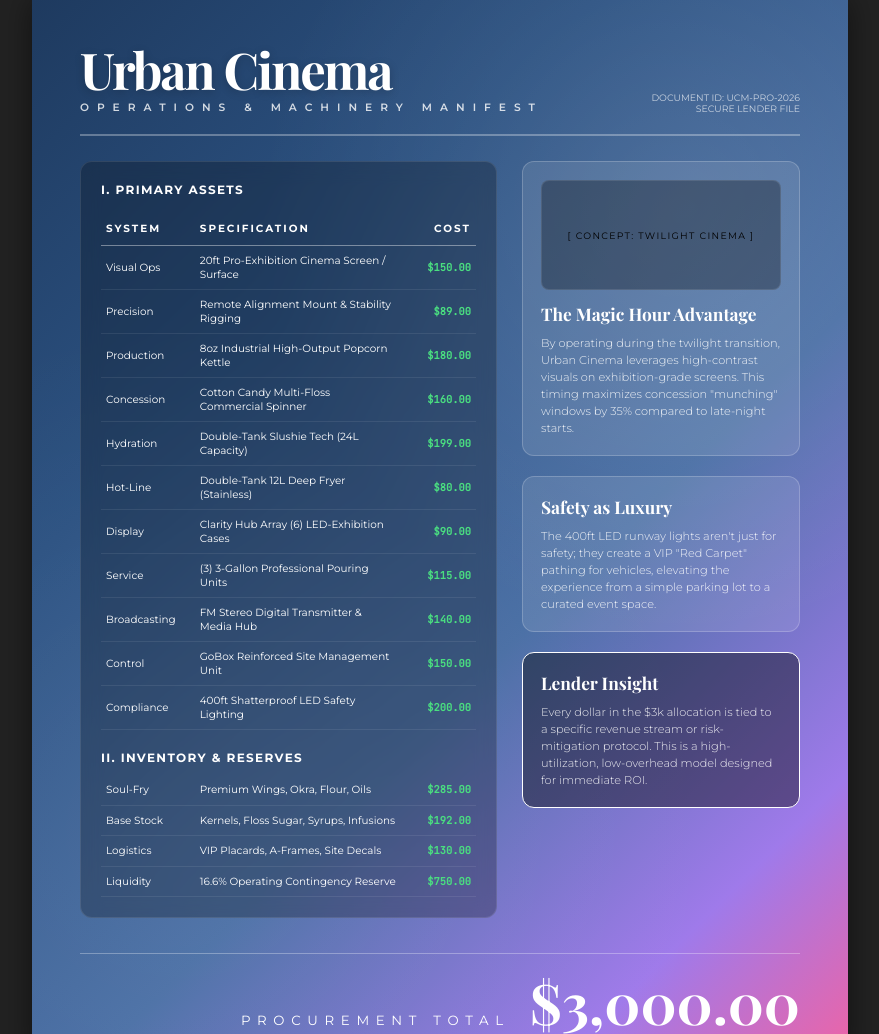
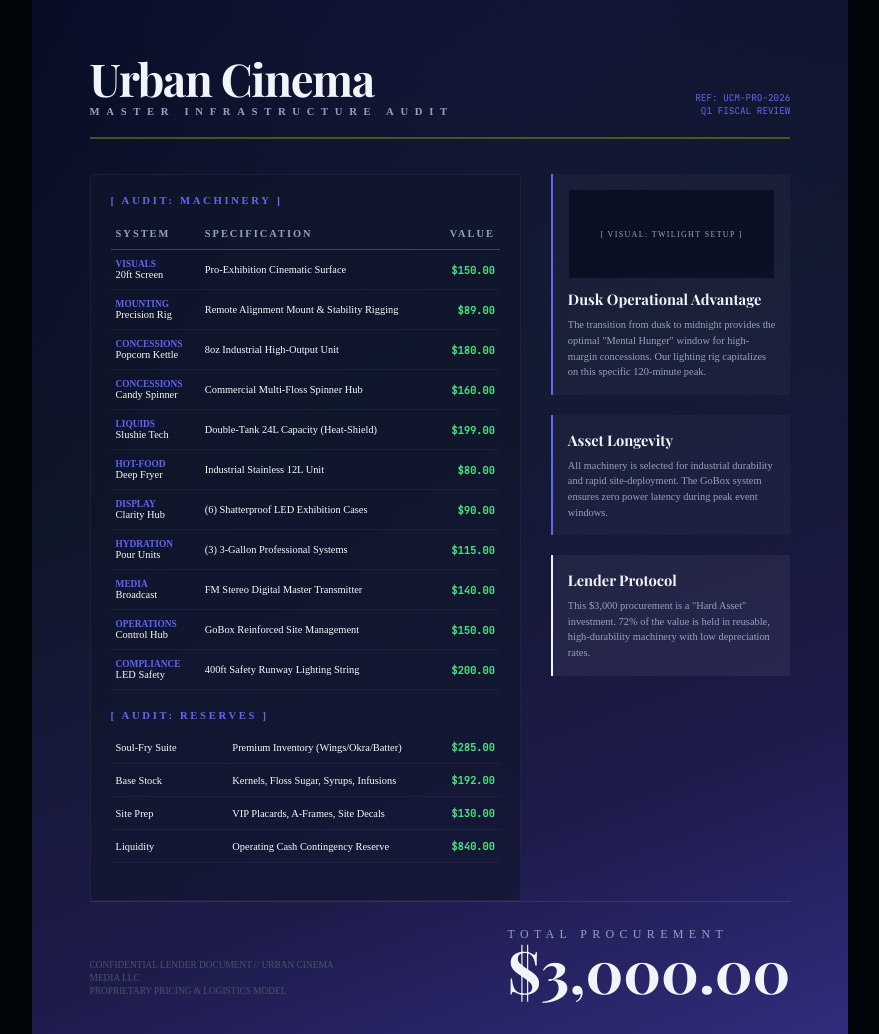
Before and after one commit to PinkMintClean/Loan, a plain HTML site: page UMC1.html in a window 1280 px wide. Shown: the top 1034 px of the page, without its empty margins (200-1079 px from the left). Drawn offline with nearby package versions, Linux system fonts and the light colour scheme; a web font is replaced by a local one.

Commit message:
Update title and styling for UMC1.html

```diff
--- a/UMC1.html
+++ b/UMC1.html
@@ -3,10 +3,10 @@
 <head>
     <meta charset="UTF-8">
     <meta name="viewport" content="width=device-width, initial-scale=1.0">
-    <title>UCM Master Manifest - Twilight Edition</title>
+    <title>UCM Midnight Manifest</title>
     <link href="https://fonts.googleapis.com/css2?family=Playfair+Display:ital,wght@0,700;1,700&family=Montserrat:wght@300;400;600;700&family=JetBrains+Mono:wght@400&display=swap" rel="stylesheet">
     <style>
-        /* PAGE SETUP - FORCE SINGLE SHEET SCALE */
+        /* CRITICAL: HIDE BROWSER HEADERS/FOOTERS */
         @page {
             size: 8.5in 11in;
             margin: 0;
@@ -21,250 +21,214 @@
         body {
             margin: 0;
             padding: 0;
+            background-color: #010409;
             display: flex;
             justify-content: center;
-            background-color: #222;
-            font-family: 'Montserrat', sans-serif;
+            align-items: center;
+            min-height: 100vh;
         }
 
-        /* THE CANVAS - TWILIGHT CLOUD GRADIENT */
-        .magazine-page {
+        /* THE RIGID CANVAS: MIDNIGHT DUSK */
+        .page-container {
             width: 8.5in;
             height: 11in;
-            /* Twilight Blue to Cotton Candy Pink/Purple Gradient */
-            background: linear-gradient(135deg, #1e3a5f 0%, #2c5282 30%, #4a6fa5 60%, #9f7aea 85%, #ed64a6 100%);
-            padding: 0.5in;
-            display: grid;
-            grid-template-columns: 1.8fr 1.2fr;
-            grid-template-rows: auto 1fr auto;
-            gap: 25px;
+            background: linear-gradient(160deg, #020617 0%, #0f172a 40%, #1e1b4b 75%, #312e81 100%);
+            padding: 0.6in;
+            display: flex;
+            flex-direction: column;
+            position: relative;
             overflow: hidden;
-            position: relative;
-            box-shadow: 0 0 30px rgba(0,0,0,0.5);
+            color: #f8fafc;
         }
 
-        /* SUBTLE CLOUD OVERLAY EFFECT */
-        .magazine-page::after {
+        /* Subtle Fog Overlay */
+        .page-container::before {
             content: "";
             position: absolute;
             top: 0; left: 0; right: 0; bottom: 0;
-            background: radial-gradient(circle at 80% 20%, rgba(255,255,255,0.1) 0%, transparent 40%),
-                        radial-gradient(circle at 20% 80%, rgba(255,255,255,0.05) 0%, transparent 50%);
+            background: radial-gradient(circle at 50% -20%, rgba(99, 102, 241, 0.15) 0%, transparent 60%);
             pointer-events: none;
         }
 
-        /* CONTENT STYLING */
         header {
-            grid-column: span 2;
-            border-bottom: 2px solid rgba(255,255,255,0.3);
+            border-bottom: 2px solid rgba(197, 164, 0, 0.4);
             padding-bottom: 20px;
+            margin-bottom: 35px;
             display: flex;
             justify-content: space-between;
             align-items: flex-end;
-            position: relative;
-            z-index: 2;
+            z-index: 10;
         }
 
-        .brand-block h1 {
+        .brand h1 {
             font-family: 'Playfair Display', serif;
-            font-size: 38pt;
-            letter-spacing: -1.5pt;
+            font-size: 34pt;
+            letter-spacing: -1pt;
             margin: 0;
-            line-height: 0.85;
-            color: #fff;
-            text-shadow: 0 2px 10px rgba(0,0,0,0.2);
+            line-height: 0.9;
+            color: #f1f5f9;
         }
 
-        .brand-block span {
+        .brand span {
             font-size: 8pt;
-            letter-spacing: 6pt;
+            letter-spacing: 5pt;
             text-transform: uppercase;
             font-weight: 600;
-            color: rgba(255,255,255,0.8);
-            margin-top: 10px;
+            color: #94a3b8;
+            margin-top: 8px;
             display: block;
         }
 
-        .manifest-table-wrap {
-            background: rgba(0, 0, 0, 0.25);
-            backdrop-filter: blur(10px);
-            -webkit-backdrop-filter: blur(10px);
-            border-radius: 12px;
-            padding: 20px;
-            border: 1px solid rgba(255,255,255,0.1);
-            position: relative;
-            z-index: 2;
+        .grid-layout {
+            display: grid;
+            grid-template-columns: 1.8fr 1fr;
+            gap: 30px;
+            flex-grow: 1;
+            z-index: 10;
         }
 
-        table {
-            width: 100%;
-            border-collapse: collapse;
-            font-size: 7.8pt;
+        /* TABLE STYLING: REFINED DENSITY */
+        .table-section {
+            background: rgba(15, 23, 42, 0.6);
+            backdrop-filter: blur(8px);
+            border: 1px solid rgba(255, 255, 255, 0.05);
+            padding: 20px;
+            border-radius: 4px;
         }
 
-        th {
-            text-align: left;
-            text-transform: uppercase;
-            padding: 10px 5px;
-            border-bottom: 1.5px solid rgba(255,255,255,0.4);
-            color: #fff;
-            letter-spacing: 1.5pt;
+        table { width: 100%; border-collapse: collapse; font-size: 7.8pt; }
+        th { text-align: left; text-transform: uppercase; color: #94a3b8; letter-spacing: 1.5pt; padding: 10px 5px; border-bottom: 1px solid rgba(255, 255, 255, 0.2); }
+        td { padding: 9px 5px; border-bottom: 1px solid rgba(255, 255, 255, 0.05); font-weight: 300; }
+
+        .cat-tag { color: #6366f1; font-weight: 700; font-size: 7pt; text-transform: uppercase; display: block; }
+        .price { text-align: right; font-family: 'JetBrains Mono', monospace; font-weight: 600; color: #4ade80; }
+
+        /* SIDEBAR: EDITORIAL FEEL */
+        .sidebar { display: flex; flex-direction: column; gap: 20px; }
+
+        .insight-card {
+            background: rgba(255, 255, 255, 0.03);
+            padding: 15px;
+            border-left: 2px solid #6366f1;
         }
 
-        td {
-            padding: 8px 5px;
-            border-bottom: 1px solid rgba(255,255,255,0.08);
-            color: #fff;
-            line-height: 1.3;
-        }
+        .insight-card h4 { font-family: 'Playfair Display', serif; font-size: 11pt; margin: 0 0 8px 0; color: #f1f5f9; }
+        .insight-card p { font-size: 7.8pt; line-height: 1.5; margin: 0; color: #94a3b8; }
 
-        .price-cell {
-            text-align: right;
-            font-family: 'JetBrains Mono', monospace;
-            font-weight: 700;
-            color: #4ade80; /* Brighter green for twilight bg */
-        }
-
-        /* SIDEBAR / MAGAZINE ELEMENTS */
-        .sidebar {
-            display: flex;
-            flex-direction: column;
-            gap: 20px;
-            position: relative;
-            z-index: 2;
-        }
-
-        .insight-card {
-            background: rgba(255, 255, 255, 0.1);
-            border-radius: 12px;
-            padding: 18px;
-            border: 1px solid rgba(255,255,255,0.2);
-        }
-
-        .insight-card h4 {
-            font-family: 'Playfair Display', serif;
-            font-size: 13pt;
-            margin: 0 0 10px 0;
-            color: #fff;
-        }
-
-        .insight-card p {
-            font-size: 8.5pt;
-            line-height: 1.5;
-            margin: 0;
-            font-weight: 300;
-            color: rgba(255,255,255,0.9);
-        }
-
-        .img-sim {
+        .image-sim {
             width: 100%;
-            height: 110px;
-            background: rgba(0,0,0,0.3);
-            border-radius: 8px;
-            margin-bottom: 12px;
+            height: 90px;
+            background: #020617;
+            border: 1px solid rgba(255,255,255,0.1);
+            margin-bottom: 10px;
             display: flex;
             align-items: center;
             justify-content: center;
-            font-size: 7pt;
+            font-size: 6pt;
             text-transform: uppercase;
             letter-spacing: 1pt;
-            border: 1px solid rgba(255,255,255,0.1);
+            opacity: 0.6;
         }
 
-        .total-box {
-            grid-column: span 2;
+        /* FOOTER / TOTALS */
+        .footer {
+            margin-top: auto;
+            border-top: 1px solid rgba(255, 255, 255, 0.1);
+            padding-top: 25px;
             display: flex;
-            justify-content: flex-end;
-            align-items: baseline;
-            gap: 20px;
-            border-top: 1px solid rgba(255,255,255,0.3);
-            padding-top: 20px;
-            margin-top: 10px;
-            position: relative;
-            z-index: 2;
+            justify-content: space-between;
+            align-items: flex-end;
+            z-index: 10;
         }
 
-        .total-box span { font-size: 10pt; letter-spacing: 5pt; text-transform: uppercase; color: #fff; }
-        .total-box strong { font-family: 'Playfair Display', serif; font-size: 42pt; color: #fff; line-height: 1; }
+        .total-block span { font-size: 9pt; text-transform: uppercase; letter-spacing: 4pt; color: #94a3b8; display: block; margin-bottom: 5px; }
+        .total-block strong { font-family: 'Playfair Display', serif; font-size: 44pt; color: #f1f5f9; line-height: 0.8; }
 
+        .meta { font-size: 7pt; color: #475569; max-width: 250px; line-height: 1.4; }
+
+        /* PRINT OVERRIDES */
         @media print {
             body { background: none; }
-            .magazine-page { box-shadow: none; margin: 0; }
+            .page-container { box-shadow: none; margin: 0; }
         }
     </style>
 </head>
 <body>
 
-    <div class="magazine-page">
+    <div class="page-container">
         <header>
-            <div class="brand-block">
+            <div class="brand">
                 <h1>Urban Cinema</h1>
-                <span>Operations & Machinery Manifest</span>
+                <span>Master Infrastructure Audit</span>
             </div>
-            <div style="text-align: right; font-size: 7pt; opacity: 0.7; color: #fff;">
-                DOCUMENT ID: UCM-PRO-2026<br>
-                SECURE LENDER FILE
+            <div style="text-align: right; font-family: 'JetBrains Mono'; font-size: 7pt; color: #6366f1;">
+                REF: UCM-PRO-2026<br>
+                Q1 FISCAL REVIEW
             </div>
         </header>
 
-        <div class="manifest-table-wrap">
-            <div style="font-weight: 700; font-size: 9pt; color: #fff; margin-bottom: 15px; letter-spacing: 1pt;">I. PRIMARY ASSETS</div>
+        <div class="grid-layout">
+            <div class="table-section">
+                <div style="font-size: 8pt; font-weight: 700; color: #6366f1; margin-bottom: 12px; letter-spacing: 2pt;">[ AUDIT: MACHINERY ]</div>
                 <table>
                     <thead>
-                    <tr>
-                        <th style="width: 25%;">System</th>
-                        <th style="width: 55%;">Specification</th>
-                        <th style="text-align: right;">Cost</th>
-                    </tr>
+                        <tr><th>System</th><th>Specification</th><th style="text-align:right;">Value</th></tr>
                     </thead>
                     <tbody>
-                    <tr><td>Visual Ops</td><td>20ft Pro-Exhibition Cinema Screen / Surface</td><td class="price-cell">$150.00</td></tr>
-                    <tr><td>Precision</td><td>Remote Alignment Mount & Stability Rigging</td><td class="price-cell">$89.00</td></tr>
-                    <tr><td>Production</td><td>8oz Industrial High-Output Popcorn Kettle</td><td class="price-cell">$180.00</td></tr>
-                    <tr><td>Concession</td><td>Cotton Candy Multi-Floss Commercial Spinner</td><td class="price-cell">$160.00</td></tr>
-                    <tr><td>Hydration</td><td>Double-Tank Slushie Tech (24L Capacity)</td><td class="price-cell">$199.00</td></tr>
-                    <tr><td>Hot-Line</td><td>Double-Tank 12L Deep Fryer (Stainless)</td><td class="price-cell">$80.00</td></tr>
-                    <tr><td>Display</td><td>Clarity Hub Array (6) LED-Exhibition Cases</td><td class="price-cell">$90.00</td></tr>
-                    <tr><td>Service</td><td>(3) 3-Gallon Professional Pouring Units</td><td class="price-cell">$115.00</td></tr>
-                    <tr><td>Broadcasting</td><td>FM Stereo Digital Transmitter & Media Hub</td><td class="price-cell">$140.00</td></tr>
-                    <tr><td>Control</td><td>GoBox Reinforced Site Management Unit</td><td class="price-cell">$150.00</td></tr>
-                    <tr><td>Compliance</td><td>400ft Shatterproof LED Safety Lighting</td><td class="price-cell">$200.00</td></tr>
+                        <tr><td><span class="cat-tag">Visuals</span>20ft Screen</td><td>Pro-Exhibition Cinematic Surface</td><td class="price">$150.00</td></tr>
+                        <tr><td><span class="cat-tag">Mounting</span>Precision Rig</td><td>Remote Alignment Mount & Stability Rigging</td><td class="price">$89.00</td></tr>
+                        <tr><td><span class="cat-tag">Concessions</span>Popcorn Kettle</td><td>8oz Industrial High-Output Unit</td><td class="price">$180.00</td></tr>
+                        <tr><td><span class="cat-tag">Concessions</span>Candy Spinner</td><td>Commercial Multi-Floss Spinner Hub</td><td class="price">$160.00</td></tr>
+                        <tr><td><span class="cat-tag">Liquids</span>Slushie Tech</td><td>Double-Tank 24L Capacity (Heat-Shield)</td><td class="price">$199.00</td></tr>
+                        <tr><td><span class="cat-tag">Hot-Food</span>Deep Fryer</td><td>Industrial Stainless 12L Unit</td><td class="price">$80.00</td></tr>
+                        <tr><td><span class="cat-tag">Display</span>Clarity Hub</td><td>(6) Shatterproof LED Exhibition Cases</td><td class="price">$90.00</td></tr>
+                        <tr><td><span class="cat-tag">Hydration</span>Pour Units</td><td>(3) 3-Gallon Professional Systems</td><td class="price">$115.00</td></tr>
+                        <tr><td><span class="cat-tag">Media</span>Broadcast</td><td>FM Stereo Digital Master Transmitter</td><td class="price">$140.00</td></tr>
+                        <tr><td><span class="cat-tag">Operations</span>Control Hub</td><td>GoBox Reinforced Site Management</td><td class="price">$150.00</td></tr>
+                        <tr><td><span class="cat-tag">Compliance</span>LED Safety</td><td>400ft Safety Runway Lighting String</td><td class="price">$200.00</td></tr>
                     </tbody>
                 </table>
 
-            <div style="font-weight: 700; font-size: 9pt; color: #fff; margin: 20px 0 10px 0; letter-spacing: 1pt;">II. INVENTORY & RESERVES</div>
+                <div style="font-size: 8pt; font-weight: 700; color: #6366f1; margin: 20px 0 10px 0; letter-spacing: 2pt;">[ AUDIT: RESERVES ]</div>
                 <table>
                     <tbody>
-                    <tr><td style="width: 25%;">Soul-Fry</td><td>Premium Wings, Okra, Flour, Oils</td><td class="price-cell">$285.00</td></tr>
-                    <tr><td>Base Stock</td><td>Kernels, Floss Sugar, Syrups, Infusions</td><td class="price-cell">$192.00</td></tr>
-                    <tr><td>Logistics</td><td>VIP Placards, A-Frames, Site Decals</td><td class="price-cell">$130.00</td></tr>
-                    <tr><td>Liquidity</td><td>16.6% Operating Contingency Reserve</td><td class="price-cell">$750.00</td></tr>
+                        <tr><td style="width: 30%;">Soul-Fry Suite</td><td>Premium Inventory (Wings/Okra/Batter)</td><td class="price">$285.00</td></tr>
+                        <tr><td>Base Stock</td><td>Kernels, Floss Sugar, Syrups, Infusions</td><td class="price">$192.00</td></tr>
+                        <tr><td>Site Prep</td><td>VIP Placards, A-Frames, Site Decals</td><td class="price">$130.00</td></tr>
+                        <tr><td>Liquidity</td><td>Operating Cash Contingency Reserve</td><td class="price">$840.00</td></tr>
                     </tbody>
                 </table>
             </div>
 
             <div class="sidebar">
                 <div class="insight-card">
-                <div class="img-sim">[ Concept: Twilight Cinema ]</div>
-                <h4>The Magic Hour Advantage</h4>
-                <p>By operating during the twilight transition, Urban Cinema leverages high-contrast visuals on exhibition-grade screens. This timing maximizes concession "munching" windows by 35% compared to late-night starts.</p>
+                    <div class="image-sim">[ Visual: Twilight Setup ]</div>
+                    <h4>Dusk Operational Advantage</h4>
+                    <p>The transition from dusk to midnight provides the optimal "Mental Hunger" window for high-margin concessions. Our lighting rig capitalizes on this specific 120-minute peak.</p>
                 </div>
 
                 <div class="insight-card">
-                <h4>Safety as Luxury</h4>
-                <p>The 400ft LED runway lights aren't just for safety; they create a VIP "Red Carpet" pathing for vehicles, elevating the experience from a simple parking lot to a curated event space.</p>
+                    <h4>Asset Longevity</h4>
+                    <p>All machinery is selected for industrial durability and rapid site-deployment. The GoBox system ensures zero power latency during peak event windows.</p>
                 </div>
 
-            <div class="insight-card" style="background: rgba(0,0,0,0.4); border-color: #fff;">
-                <h4>Lender Insight</h4>
-                <p>Every dollar in the $3k allocation is tied to a specific revenue stream or risk-mitigation protocol. This is a high-utilization, low-overhead model designed for immediate ROI.</p>
+                <div class="insight-card" style="border-left-color: #f1f5f9; background: rgba(255,255,255,0.05);">
+                    <h4>Lender Protocol</h4>
+                    <p>This $3,000 procurement is a "Hard Asset" investment. 72% of the value is held in reusable, high-durability machinery with low depreciation rates.</p>
+                </div>
             </div>
         </div>
 
-        <div class="total-box">
-            <span>Procurement Total</span>
+        <footer class="footer">
+            <div class="meta">
+                CONFIDENTIAL LENDER DOCUMENT // URBAN CINEMA MEDIA LLC<br>
+                PROPRIETARY PRICING & LOGISTICS MODEL
+            </div>
+            <div class="total-block">
+                <span>Total Procurement</span>
                 <strong>$3,000.00</strong>
             </div>
+        </footer>
     </div>
 
 </body>
```
Lines whose indentation alone changed are shown as unchanged.
